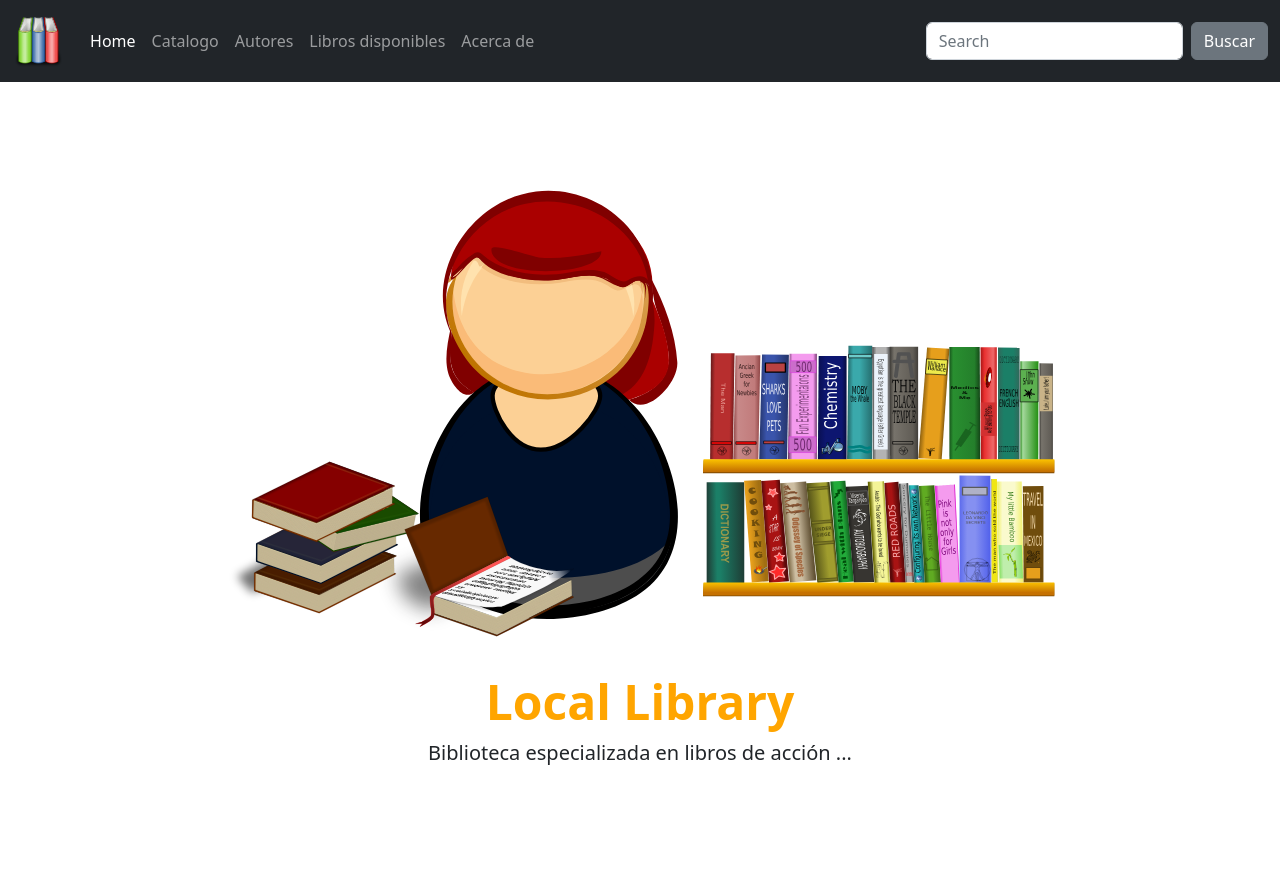
After one commit to AdrianSole/tutorial-django-mozilla, a Django app: template catalog/templates/index-general.html in a window 1280 px wide. The commit adds this page. Run offline with Django 4.2, Linux system fonts and the light colour scheme; the template is opened without the code that fills it, so the values that code supplies are empty.

Commit message:
index-general, cambios a nav y views, creo carpeta img

```diff
--- a/catalog/static/css/custom_styles.css
+++ b/catalog/static/css/custom_styles.css
@@ -1 +1 @@
-h1 { color: red;}
+h1 { color: orange;}
--- a/catalog/templates/includes/nav.html
+++ b/catalog/templates/includes/nav.html
@@ -1,8 +1,8 @@
 <!-- navegación -->
-
-<nav class="navbar navbar-expand-lg navbar-dark bg-primary">
+{% load static %}
+<nav class="navbar navbar-expand-lg navbar-dark bg-dark">
     <div class="container-fluid">
-      <a class="navbar-brand" href="#">Library</a>
+      <a class="navbar-brand" href="/"><img src="{% static 'img/libros.svg' %}" height="56px" alt="Library"></a>
       <button class="navbar-toggler" type="button" data-bs-toggle="collapse" data-bs-target="#navbarColor01" aria-controls="navbarColor01" aria-expanded="false" aria-label="Toggle navigation">
         <span class="navbar-toggler-icon"></span>
       </button>
@@ -14,13 +14,16 @@
             </a>
           </li>
           <li class="nav-item">
-            <a class="nav-link" href="#">Catalogo</a>
+            <a class="nav-link" href="/catalogo">Catalogo</a>
           </li>
           <li class="nav-item">
-            <a class="nav-link" href="#">Libros disponibles</a>
+            <a class="nav-link" href="/catalogo/autores">Autores</a>
           </li>
           <li class="nav-item">
-            <a class="nav-link" href="/catalogo/acercade">Acerca de</a>
+            <a class="nav-link" href="/catalogo/libros">Libros disponibles</a>
+          </li>
+          <li class="nav-item">
+            <a class="nav-link" href="{% url 'acercade' %}">Acerca de</a>
           </li>
 
         </ul>
--- /dev/null
+++ b/catalog/templates/index-general.html
@@ -0,0 +1,17 @@
+{% extends "base.html" %}
+{% load static %}
+
+{% block title %}Inicio Biblioteca{% endblock %}
+
+{% block content %}
+        <div class="px-4 py-5 my-5 text-center">
+        <img class="d-block mx-auto mb-4" src="{% static 'img/logo.svg' %}"
+            alt="" width="80%">
+        <h1 class="display-5 fw-bold">Local Library</h1>
+        <div class="col-lg-6 mx-auto">
+          <p class="lead mb-4">Biblioteca especializada en libros de acción ...</p>
+
+        </div>
+      </div>
+
+{% endblock %}
--- a/locallibary/settings.py
+++ b/locallibary/settings.py
@@ -117,7 +117,7 @@ USE_TZ = True
 # Static files (CSS, JavaScript, Images)
 # https://docs.djangoproject.com/en/4.1/howto/static-files/
 
-STATIC_URL = 'catalog/static/'
+STATIC_URL = 'static/'
 
 # Default primary key field type
 # https://docs.djangoproject.com/en/4.1/ref/settings/#default-auto-field
```
Also changed, not shown: catalog/views.py (+1 -11 lines), catalog/static/img/libros.svg (added), catalog/static/img/logo.svg (added), db.sqlite3.
